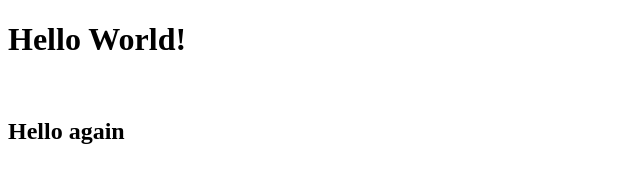
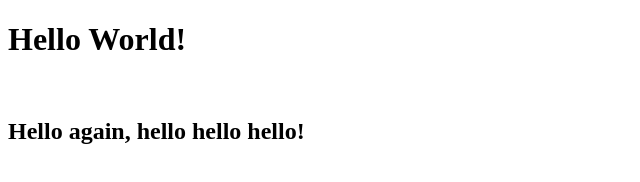
Before and after one commit to mdr0ly/HarvardLecture0, a plain HTML site: page hello.html in a window 1280 px wide. Shown: the whole page, without its empty margins (0-640 px from the left). Drawn offline with Linux system fonts and the light colour scheme.

```diff
--- a/hello.html
+++ b/hello.html
@@ -8,7 +8,7 @@
 <body>
     <h1>Hello World!</h1>
     <br>
-    <h2>Hello again</h2>
+    <h2>Hello again, hello hello hello!</h2>
 </body>
 
 </html>
```
